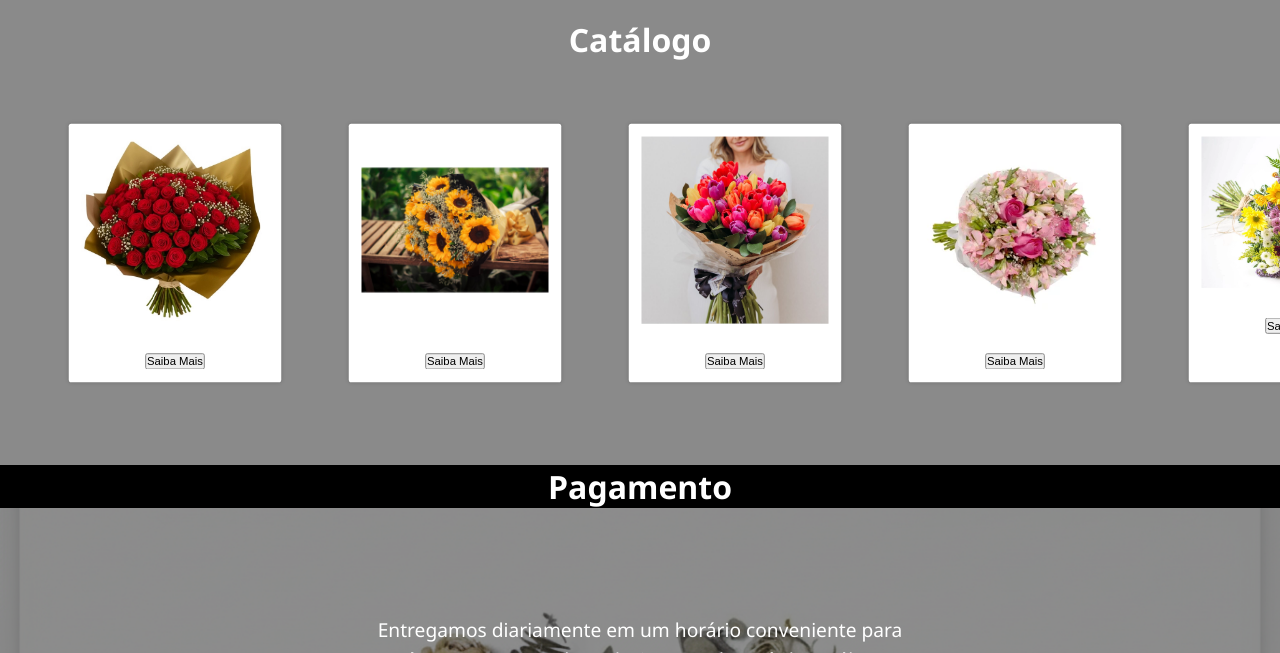
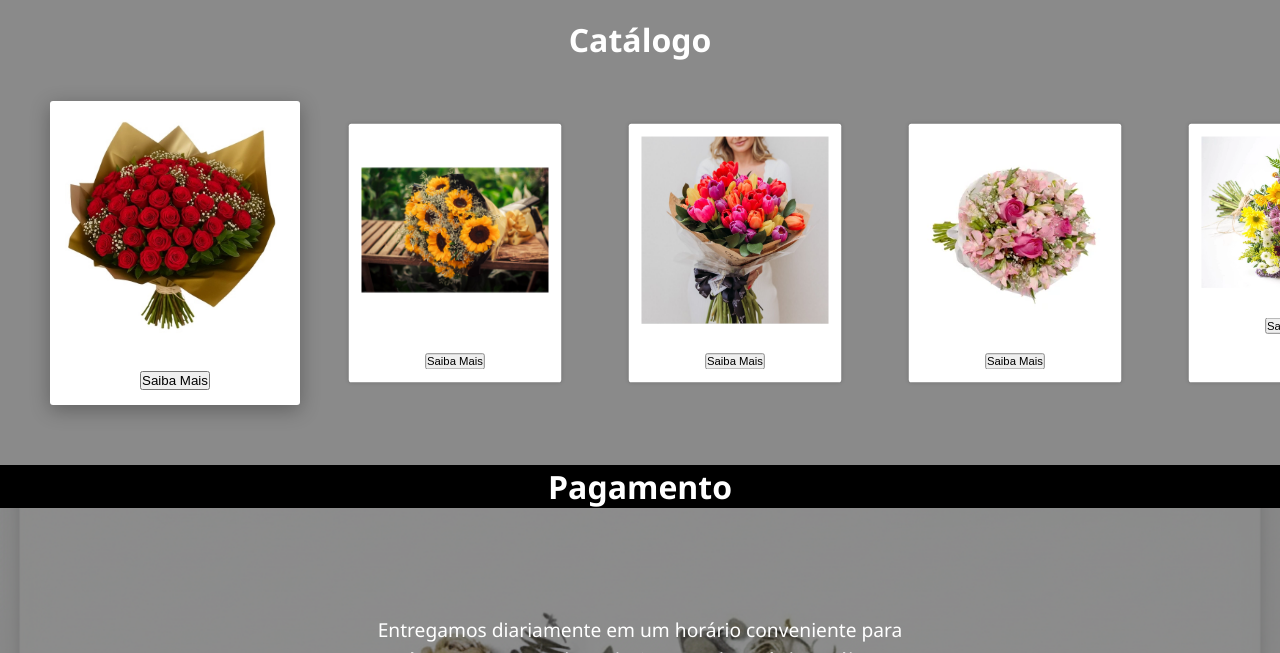
Before and after one commit to manuela-campos/p-gina_estiliza-o, a plain HTML site: page main.html/index.html in a window 1280 px wide. In both pictures the pointer is over the element 175 px from the left and 1655 px from the top of the page. Shown: the part 1402-2055 px from the top of the page. Drawn offline with Linux system fonts and the light colour scheme.

Commit message:
Atualizações do código

```diff
--- a/styles.css/style.css
+++ b/styles.css/style.css
@@ -281,10 +281,18 @@ nav a:hover {
   /* Transições para o efeito de escala */
   transition: transform 0.4s ease-out, box-shadow 0.4s ease-out;
 
-  /* Os cards nas laterais */
+  /* Os cards nas laterais (mantidos aqui para o estado padrão) */
   transform: scale(0.85); /* 15% menor */
   box-shadow: 0 0 5px rgba(0, 0, 0, 0.2);
   cursor: grab; /* o elemento é arrastável */
+}
+
+/* Efeito de HOVER (Passar o mouse) */
+/* Quando o mouse estiver sobre o cartão, altere a escala e a sombra. */
+.card:hover {
+  transform: scale(1); /* Volta ao tamanho normal (100%) */
+  box-shadow: 0 5px 20px rgba(0, 0, 0, 0.3); /* Sombra mais destacada */
+  cursor: pointer; /* Opcional: muda o cursor para indicar que é clicável */
 }
 
 /* Ajustes para imagens e botões */
```
